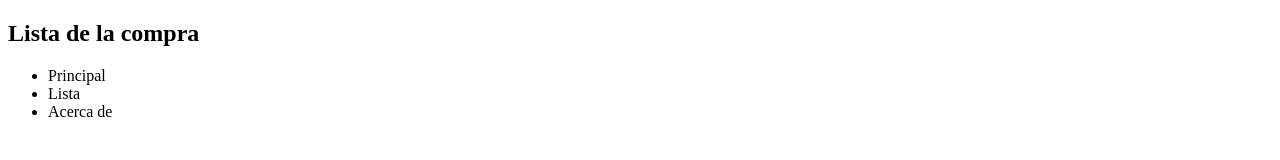
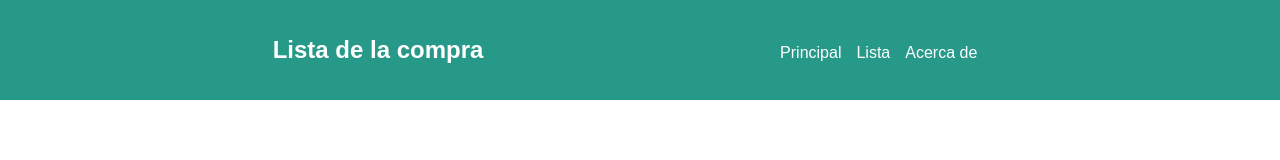
Before and after one commit to JRaulPC/202307-w1ch3-raul-perez, a plain HTML site: page index.html in a window 1280 px wide. Drawn offline with Linux system fonts and the light colour scheme.

Commit message:
Add header html and styles

```diff
--- a/index.html
+++ b/index.html
@@ -6,16 +6,16 @@
   <meta name="viewport" content="width=device-width, initial-scale=1.0">
   <title>Super Tienda</title>
   <link rel="shortcut icon" href="favicon.ico" type="image/x-icon">
-  <link rel="stylesheet" href="style.css">
+  <link rel="stylesheet" href="styles.css">
 </head>
 
 <body>
   <div class="container">
     <section>
-      <header>
-        <h1>Lista de la compra</h1>
+      <header class="menu">
+        <h1 class="menu__main__header">Lista de la compra</h1>
         <nav>
-          <ul>
+          <ul class="menu__main__list">
             <li>Principal</li>
             <li>Lista</li>
             <li>Acerca de</li>
@@ -23,6 +23,7 @@
         </nav>
       </header>
     </section>
+
   </div>
 </body>
 
--- a/styles.css
+++ b/styles.css
@@ -0,0 +1,39 @@
+* {
+  box-sizing: border-box;
+}
+
+html {
+  font-family: sans-serif;
+}
+
+.container {
+  margin: 0;
+}
+
+body {
+  margin: 0;
+}
+
+.menu {
+  display: flex;
+  flex-direction: row;
+  background-color: rgb(39, 153, 137);
+  padding: 1rem;
+  margin: 0;
+  justify-content: space-evenly;
+  align-items: baseline;
+  color: white;
+}
+
+.menu__main__header {
+  font-weight: bold;
+}
+
+.menu__main__list {
+  display: flex;
+  flex-direction: row;
+  align-items: flex-start;
+  gap: 15px;
+  list-style: none;
+  padding-right: 30px;
+}
```
